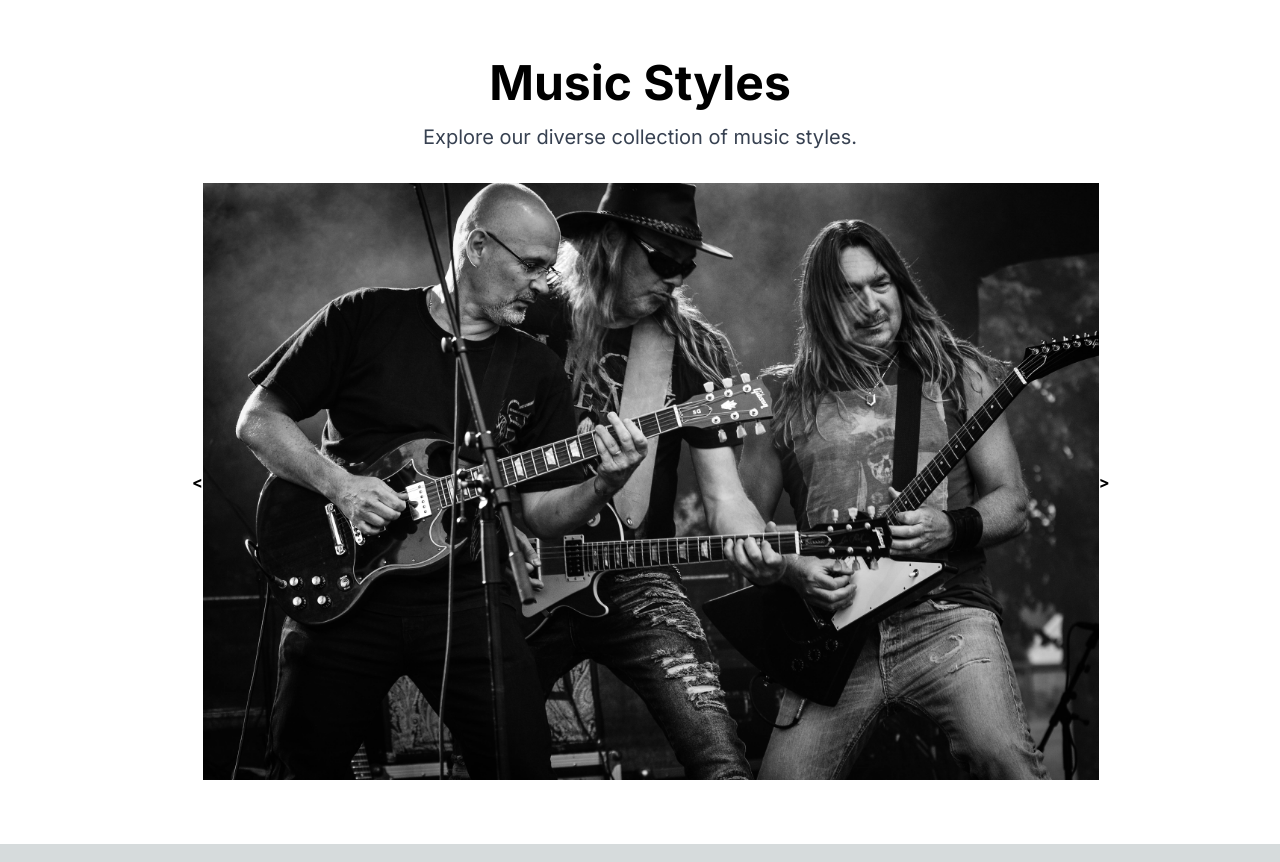
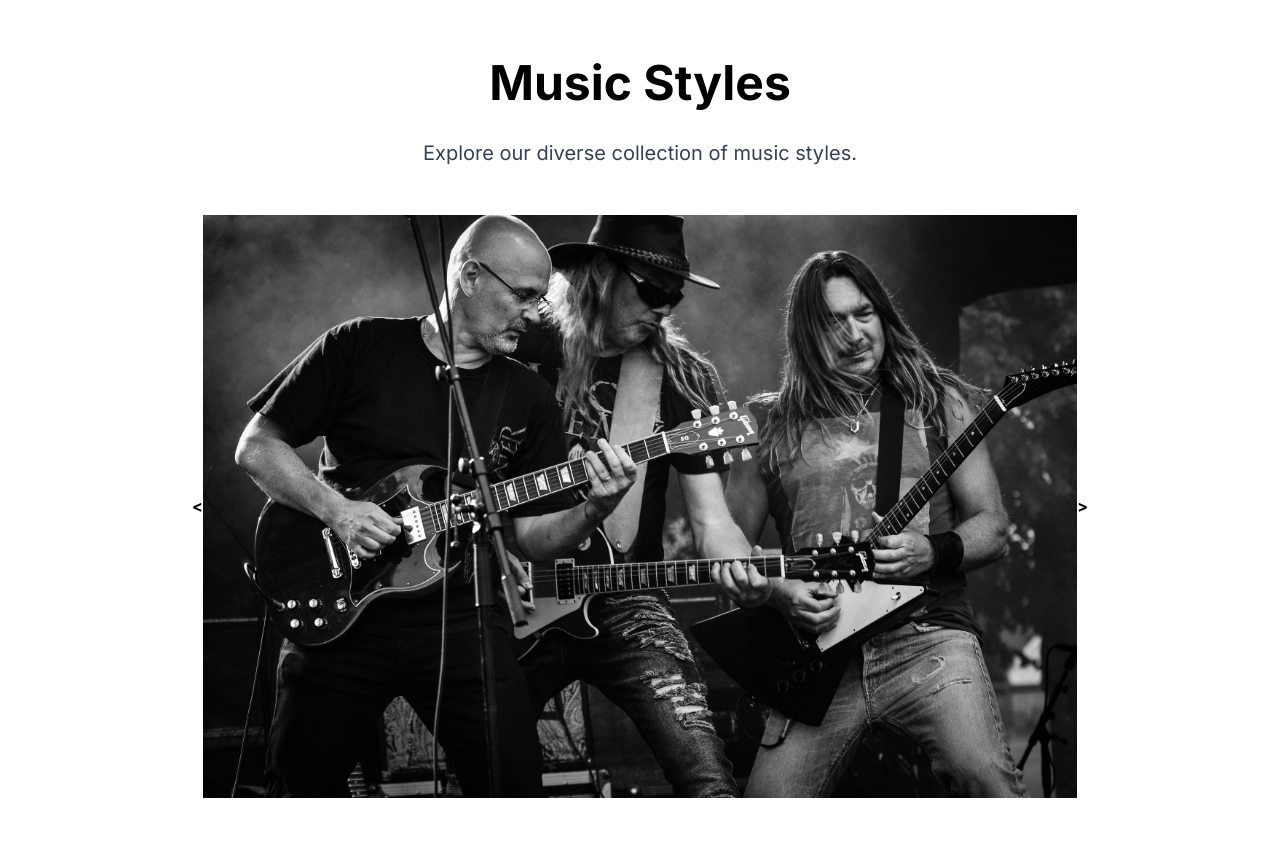
Before and after one commit to adrinoca/DiscRecommender, a Next.js app in the folder app/: page / in a window 1280 px wide. Shown: the part 1540-2402 px from the top of the page. Built offline with nearby package versions, Linux system fonts and the light colour scheme.

Commit message:
Hover in images

```diff
--- a/app/src/app/ui/globals.css
+++ b/app/src/app/ui/globals.css
@@ -53,3 +53,32 @@ body {
     text-wrap: balance;
   }
 }
+
+.image-container {
+  position: relative;
+  cursor: pointer;
+}
+
+.image-container .overlay {
+  position: absolute;
+  top: 0;
+  left: 0;
+  right: 0;
+  bottom: 0;
+  display: flex;
+  justify-content: center;
+  align-items: center;
+  background: rgba(0, 0, 0, 0.5); /* Semi-transparent black background */
+  color: white;
+  font-size: 24px;
+  transition: opacity 0.3s;
+  opacity: 0;
+}
+
+.image-container:hover .overlay {
+  opacity: 1;
+}
+
+.image-container img {
+  transition: opacity 0.3s;
+}
--- a/app/src/components/MusicStyles.js
+++ b/app/src/components/MusicStyles.js
@@ -4,9 +4,9 @@ import { useState } from "react";
 
 export default function MusicStyles() {
   const [currentIndex, setCurrentIndex] = useState(0);
+  const [hover, setHover] = useState(false);
   const images = [
     '/r&r.jpg',
-    '/vinyl.jpeg', // Asegúrate de que las rutas y los nombres de archivo están correctos.
   ];
 
   const nextImage = () => {
@@ -19,12 +19,21 @@ export default function MusicStyles() {
 
   return (
     <section className="w-full bg-white py-16 flex flex-col items-center">
-      <h2 className="text-5xl font-bold text-black mb-4">Music Styles</h2>
-      <p className="text-xl text-gray-700 mb-8">Explore our diverse collection of music styles.</p>
+      <h2 className="text-5xl font-bold text-black mb-8">Music Styles</h2>
+      <p className="text-xl text-gray-700 mb-12">Explore our diverse collection of music styles.</p>
       <div className="w-full flex justify-center">
         <div className="w-full max-w-4xl flex justify-between items-center">
           <button onClick={prevImage} className="text-black font-bold">&#60;</button>
-          <img src={images[currentIndex]} alt="Music Styles" className="w-full"/>
+          <div
+            className="image-container w-full"
+            onMouseEnter={() => setHover(true)}
+            onMouseLeave={() => setHover(false)}
+          >
+            <img src={images[currentIndex]} alt="Music Styles" className="w-full"/>
+            <div className={`overlay ${hover ? 'block' : 'hidden'}`}>
+              <p className="text">Hover Text</p>
+            </div>
+          </div>
           <button onClick={nextImage} className="text-black font-bold">&#62;</button>
         </div>
       </div>
```
